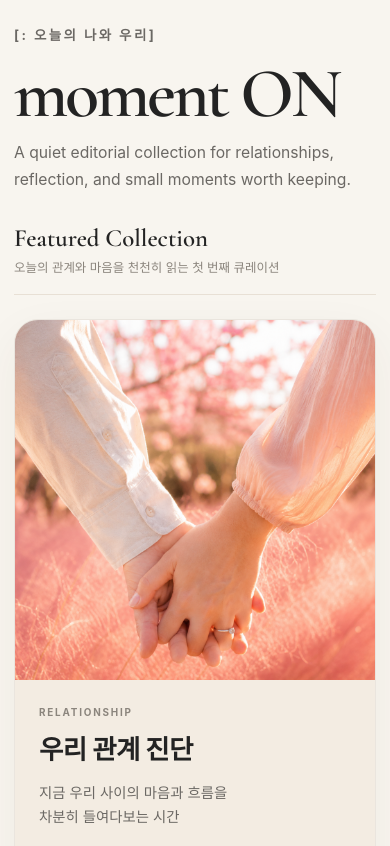
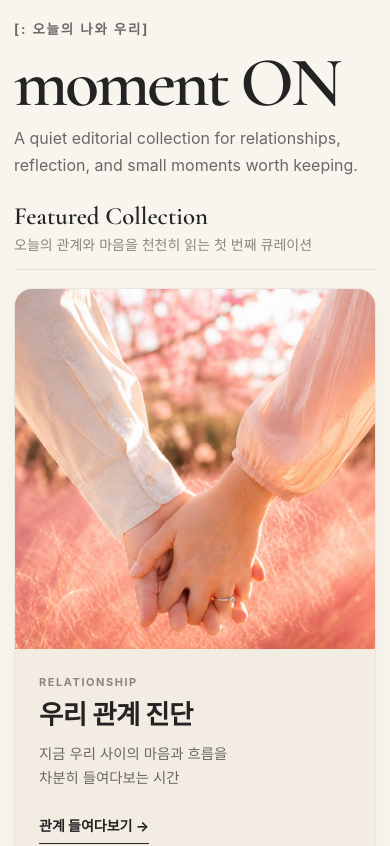
Before and after one commit to coffee-and/eun-contents, a React (Vite) app: page / in a window 390 px wide. Shown: the top 846 px of the page. Built offline with nearby package versions, Linux system fonts and the light colour scheme; no server answers; a web font is replaced by a local one.

Commit message:
style: refine editorial typography scale

```diff
--- a/src/shared/styles/tokens.css
+++ b/src/shared/styles/tokens.css
@@ -2,26 +2,26 @@
   font-family: var(--font-sans);
 
   /* Typography */
-  --font-serif: "Cormorant Garamond", "Noto Serif KR", Georgia, "Times New Roman", serif;
+  --font-serif: "Cormorant Garamond", Georgia, "Times New Roman", serif;
   --font-sans: "Pretendard", Inter, -apple-system, BlinkMacSystemFont, "Segoe UI", sans-serif;
-  --font-size-label: 0.68rem;
+  --font-size-label: 0.7rem;
   --font-size-caption: 0.78rem;
-  --font-size-body-small: 0.84rem;
-  --font-size-body: 0.95rem;
-  --font-size-body-large: 1.08rem;
-  --font-size-card-title: clamp(1.38rem, 2.2vw, 2.05rem);
-  --font-size-section-title: clamp(1.9rem, 4.2vw, 3.6rem);
-  --font-size-page-title: clamp(3.4rem, 8vw, 7.4rem);
-  --font-size-question-title: clamp(1.9rem, 4.8vw, 3.8rem);
-  --font-size-result-title: clamp(2.1rem, 4.8vw, 4.2rem);
-  --font-size-value: 1.04rem;
-  --font-size-value-large: 1.42rem;
+  --font-size-body-small: 0.875rem;
+  --font-size-body: 1rem;
+  --font-size-body-large: 1.0625rem;
+  --font-size-card-title: clamp(1.125rem, 1.6vw, 1.4375rem);
+  --font-size-section-title: clamp(1.625rem, 2.6vw, 2.125rem);
+  --font-size-page-title: clamp(2.5rem, 4.2vw, 3.25rem);
+  --font-size-question-title: clamp(1.75rem, 3.4vw, 2.375rem);
+  --font-size-result-title: clamp(1.875rem, 3.5vw, 2.5rem);
+  --font-size-value: 1rem;
+  --font-size-value-large: 1.375rem;
 
-  --line-height-tight: 1.05;
-  --line-height-title: 1.12;
-  --line-height-body: 1.78;
-  --line-height-list: 1.68;
-  --letter-spacing-label: 0.18em;
+  --line-height-tight: 1.08;
+  --line-height-title: 1.18;
+  --line-height-body: 1.7;
+  --line-height-list: 1.62;
+  --letter-spacing-label: 0.14em;
 
   /* Quiet luxury palette */
   --color-white: #ffffff;
@@ -56,34 +56,34 @@
   --editorial-line: var(--editorial-border);
 
   /* Spacing scale */
-  --space-2xs: 8px;
-  --space-xs: 16px;
-  --space-sm: 24px;
-  --space-md: 32px;
-  --space-lg: 48px;
-  --space-xl: 64px;
-  --space-2xl: 96px;
+  --space-2xs: 6px;
+  --space-xs: 12px;
+  --space-sm: 18px;
+  --space-md: 24px;
+  --space-lg: 36px;
+  --space-xl: 48px;
+  --space-2xl: 72px;
 
-  --card-padding: clamp(28px, 4vw, 48px);
-  --card-padding-sm: clamp(20px, 3vw, 32px);
-  --card-padding-lg: clamp(40px, 6vw, 72px);
-  --card-gap: clamp(24px, 4vw, 48px);
-  --section-gap: clamp(32px, 5vw, 64px);
-  --section-gap-lg: clamp(48px, 7vw, 96px);
+  --card-padding: clamp(24px, 3vw, 36px);
+  --card-padding-sm: clamp(20px, 2.4vw, 28px);
+  --card-padding-lg: clamp(28px, 4vw, 36px);
+  --card-gap: clamp(18px, 2.8vw, 32px);
+  --section-gap: clamp(24px, 3.4vw, 44px);
+  --section-gap-lg: clamp(36px, 4.8vw, 60px);
 
   /* Shape and elevation */
-  --radius-sm: 10px;
-  --radius-md: 14px;
-  --radius-lg: 18px;
-  --radius-xl: 24px;
+  --radius-sm: 8px;
+  --radius-md: 12px;
+  --radius-lg: 16px;
+  --radius-xl: 18px;
   --radius-pill: 999px;
-  --button-radius: 999px;
-  --control-radius: 18px;
-  --card-radius: 24px;
+  --button-radius: 18px;
+  --control-radius: 16px;
+  --card-radius: 18px;
 
-  --shadow-card-soft: 0 16px 48px rgba(64, 52, 38, 0.055);
-  --shadow-card: 0 24px 72px rgba(64, 52, 38, 0.08);
-  --shadow-float: 0 34px 90px rgba(64, 52, 38, 0.12);
+  --shadow-card-soft: 0 8px 24px rgba(64, 52, 38, 0.035);
+  --shadow-card: 0 12px 32px rgba(64, 52, 38, 0.05);
+  --shadow-float: 0 16px 40px rgba(64, 52, 38, 0.07);
 
   --font-label: var(--font-size-label);
   --font-caption: var(--font-size-caption);
@@ -113,14 +113,18 @@
 
 @media (max-width: 720px) {
   :root {
-    --font-size-label: 0.62rem;
-    --font-size-caption: 0.72rem;
-    --font-size-body-small: 0.78rem;
-    --font-size-body: 0.88rem;
-    --font-size-body-large: 0.98rem;
-    --font-size-card-title: 1.22rem;
-    --font-size-section-title: clamp(1.56rem, 8vw, 2.5rem);
-    --font-size-page-title: clamp(3.15rem, 17vw, 5rem);
-    --font-size-question-title: clamp(1.54rem, 8vw, 2.55rem);
+    --font-size-label: 0.6875rem;
+    --font-size-caption: 0.75rem;
+    --font-size-body-small: 0.875rem;
+    --font-size-body: 0.9375rem;
+    --font-size-body-large: 1rem;
+    --font-size-card-title: clamp(1.125rem, 4.8vw, 1.3125rem);
+    --font-size-section-title: clamp(1.5rem, 6.4vw, 1.875rem);
+    --font-size-page-title: clamp(1.875rem, 8.8vw, 2.25rem);
+    --font-size-question-title: clamp(1.5rem, 7.2vw, 2rem);
+    --font-size-result-title: clamp(1.625rem, 7.6vw, 2.125rem);
+    --card-padding: 20px;
+    --card-padding-sm: 18px;
+    --card-padding-lg: 22px;
   }
 }
```
